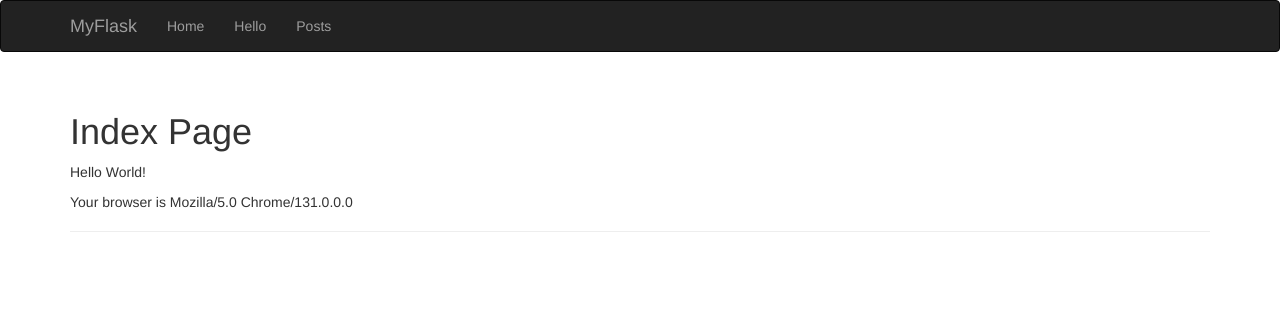
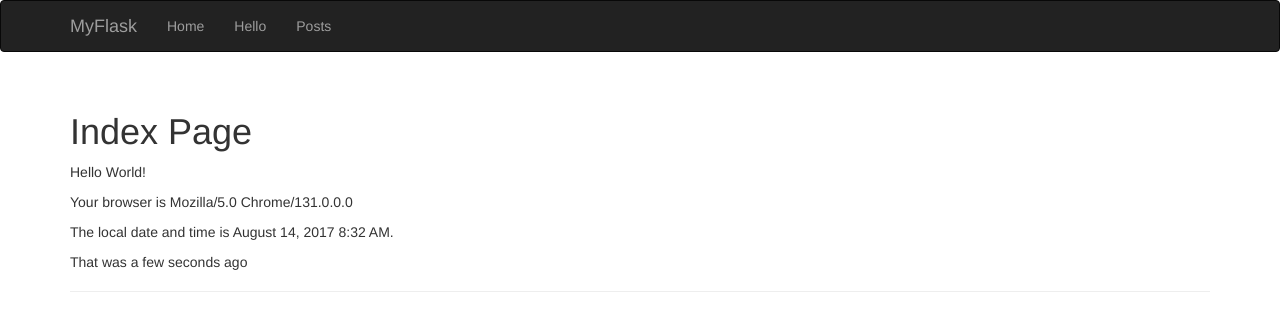
Before and after one commit to lvraikkonen/FlaskToturialProject, a Flask app: page / in a window 1280 px wide. Shown: the top 331 px of the page. Run offline with Flask 2, Linux system fonts and the light colour scheme; some libraries are stand-ins or nearby versions.

Commit message:
Flask Moment本地化时间

```diff
--- a/hello.py
+++ b/hello.py
@@ -7,15 +7,18 @@ from flask import url_for
 from flask import render_template
 
 from flask_bootstrap import Bootstrap
+from flask_moment import Moment
+from datetime import datetime
 
 app = Flask(__name__)
 bootstrap = Bootstrap(app)
+moment = Moment(app)
 
 
 @app.route('/')
 def index():
     user_agent = request.headers.get('User-Agent')
-    return render_template('index.html', user_agent=user_agent)
+    return render_template('index.html', user_agent=user_agent, current_time=datetime.utcnow())
 
 
 @app.route('/login', methods=['GET', 'POST'])
--- a/templates/base.html
+++ b/templates/base.html
@@ -30,3 +30,9 @@
    {% block page_content %}{% endblock %}
 </div>
 {% endblock %}
+
+
+{% block scripts %}
+{{ super() }}
+{{ moment.include_moment() }}
+{% endblock %}
--- a/templates/index.html
+++ b/templates/index.html
@@ -7,5 +7,9 @@
     <h1>Index Page</h1>
     <p>Hello World!</p>
     <p>Your browser is {{ user_agent }}</p>
+
+    <p>The local date and time is {{ moment(current_time).format('LLL') }}.</p>
+    <p>That was {{ moment(current_time).fromNow(refresh=True) }}</p>
+
 </div>
 {% endblock %}
--- a/templates/user.html
+++ b/templates/user.html
@@ -1,4 +1,9 @@
 {% extends "base.html" %}
+
+{% block head %}
+    {{ super() }}
+    <link rel="stylesheet" type="text/css" href="{{ url_for('static', filename='hello.css') }}" />
+{% endblock %}
 
 {% block title %}Flasky - Page not found{% endblock %}
 
```
